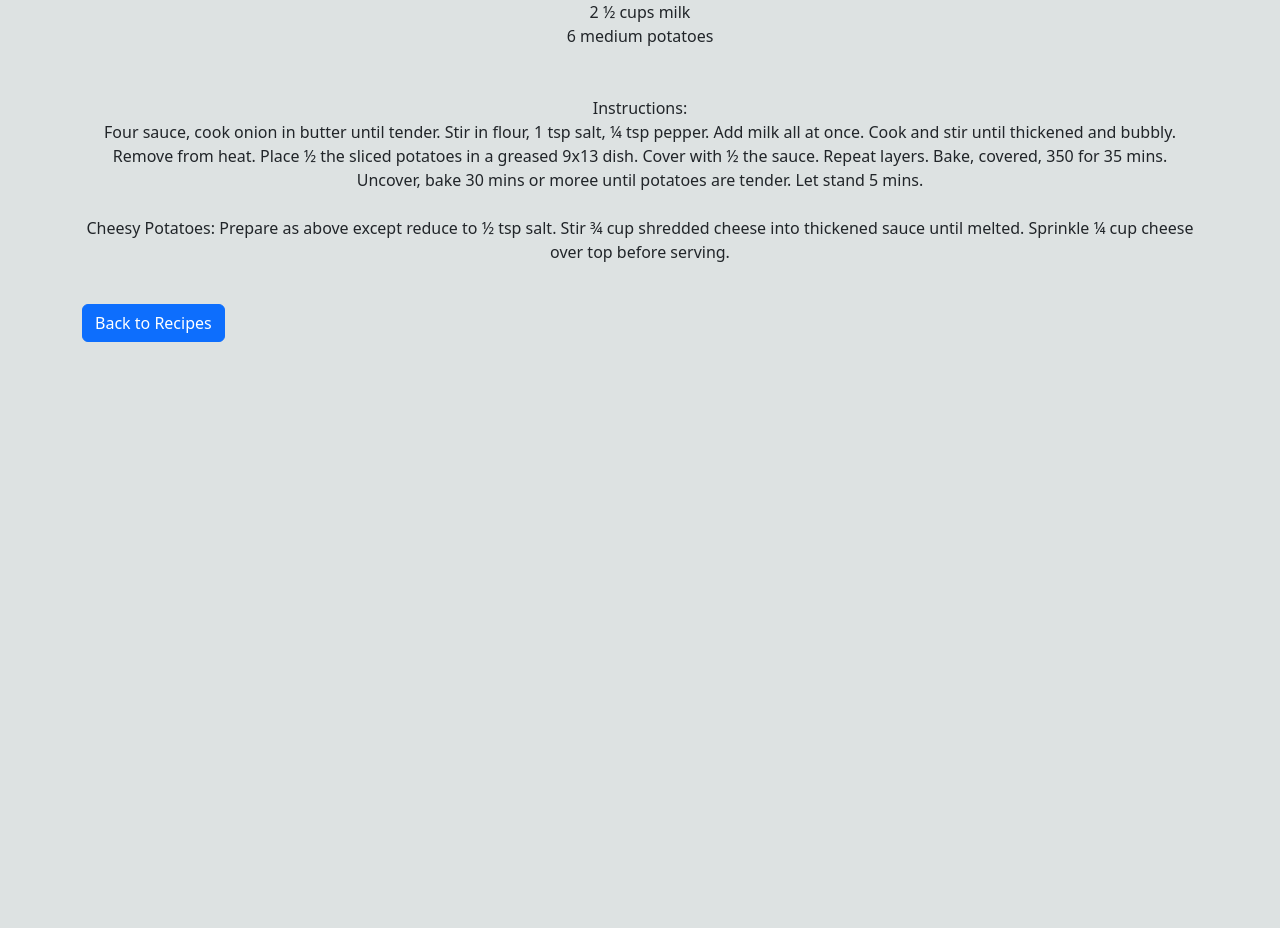
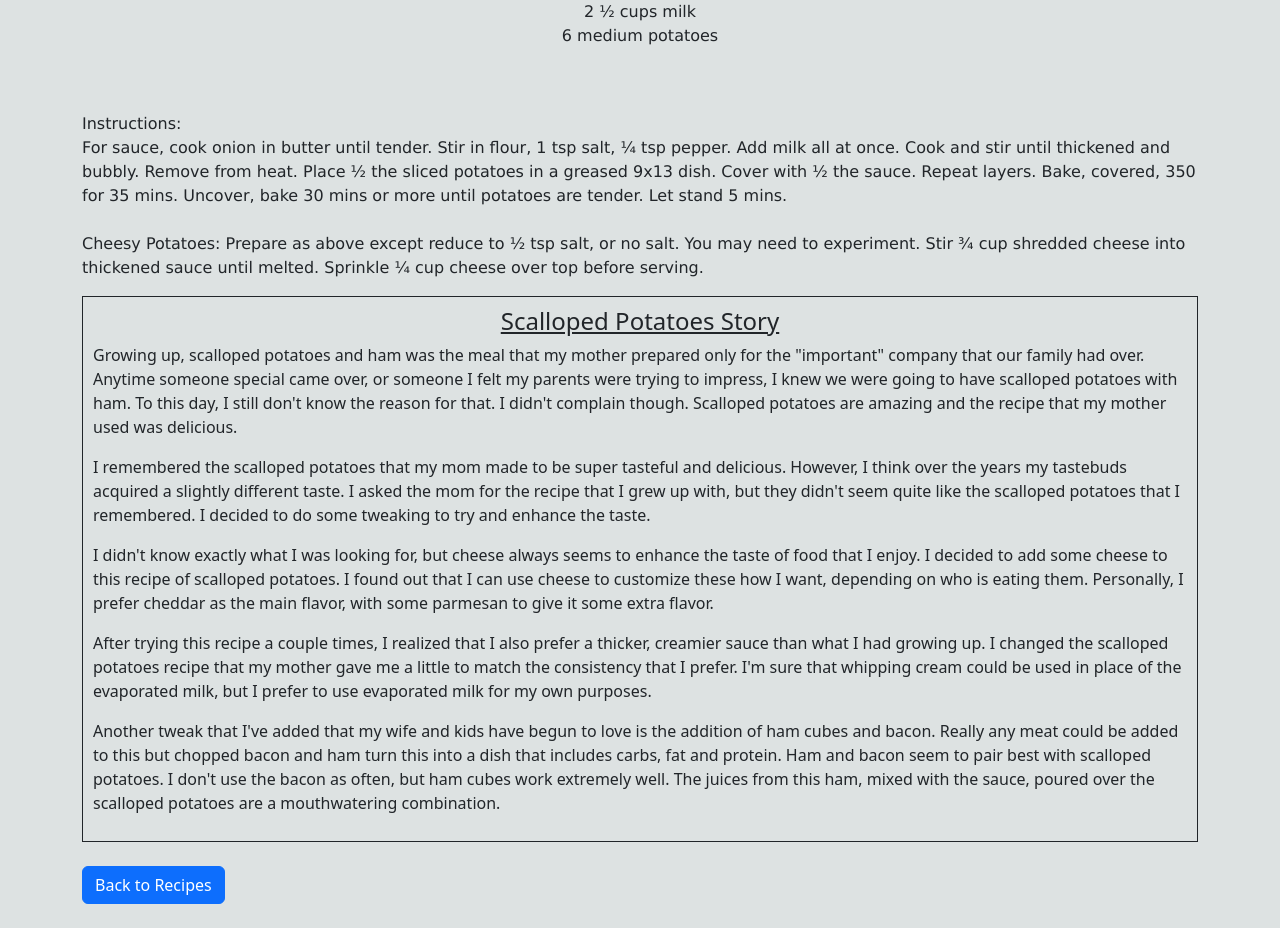
Before and after one commit to tbrowntech/RecipeBlog, a Vue app in the folder blog/: page /scallopedpotatoes in a window 1280 px wide. Shown: the part 489-1417 px from the top of the page. Before the commit the page ends 831 px from the top, so only its background shows below. Built offline with nearby package versions, Linux system fonts and the light colour scheme.

Commit message:
scalloped potatoes, adding story

```diff
--- a/blog/src/components/OatmealCookies.vue
+++ b/blog/src/components/OatmealCookies.vue
@@ -1,5 +1,6 @@
 <template>
   <div class="oatmealcookies">
+    <div class="recipe">
       <h3 class="text-aqua text-center">Oatmeal Chocolate Chip Cookies</h3>
       <img
         class="post-img"
@@ -19,15 +20,23 @@
         1 ½ cups old fashioned oatmeal <br />
         2 teaspoons cinnamon <br />
         ½ bag of chocolate chips <br /><br />
+      </p>
+      <p class="left-align">
         Instructions: <br />
         Mix sugars, butter, eggs, and vanilla. Add the rest of the dry
         ingredients, mix well. The dough will end in a somewhat crumbly
         consistency, that is normal. Roll into a ball, place on baking sheet and
-      push down with a fork. Bake at 350 degrees for 12 minutes. If desired, you
-      can add nuts 1/4 teaspoon nutmeg, or substitiute chocolate chips with
-      raisins. <br />
+        push down with a fork. Bake at 350 degrees for 12 minutes. If desired,
+        you can add nuts 1/4 teaspoon nutmeg, or substitiute chocolate chips
+        with raisins. <br />
       </p>
+    </div>
+    <div>
+      <br />
       <button class="btn btn-primary" @click="goBack">Back to Recipes</button>
+      <br />
+      <br />
+    </div>
   </div>
 </template>
 
--- a/blog/src/components/ScallopedPotatoes.vue
+++ b/blog/src/components/ScallopedPotatoes.vue
@@ -1,5 +1,6 @@
 <template>
   <div class="scalloped">
+    <div class="recipe">
       <h3 class="text-aqua text-center">Scalloped Potatoes</h3>
       <img
         class="post-img"
@@ -14,19 +15,73 @@
         2 ½ cups milk <br />
         6 medium potatoes <br />
         <br /><br />
+      </p>
+      <p class="left-align">
         Instructions: <br />
-      Four sauce, cook onion in butter until tender. Stir in flour, 1 tsp salt,
+        For sauce, cook onion in butter until tender. Stir in flour, 1 tsp salt,
         ¼ tsp pepper. Add milk all at once. Cook and stir until thickened and
         bubbly. Remove from heat. Place ½ the sliced potatoes in a greased 9x13
         dish. Cover with ½ the sauce. Repeat layers. Bake, covered, 350 for 35
-      mins. Uncover, bake 30 mins or moree until potatoes are tender. Let stand
+        mins. Uncover, bake 30 mins or more until potatoes are tender. Let stand
         5 mins. <br /><br />
-      Cheesy Potatoes: Prepare as above except reduce to ½ tsp salt. Stir ¾ cup
-      shredded cheese into thickened sauce until melted. Sprinkle ¼ cup cheese
-      over top before serving.
-      <br /><br />
+        Cheesy Potatoes: Prepare as above except reduce to ½ tsp salt, or no
+        salt. You may need to experiment. Stir ¾ cup shredded cheese into
+        thickened sauce until melted. Sprinkle ¼ cup cheese over top before
+        serving.
+        <br />
       </p>
+    </div>
+    <div class="border border-dark border-padding">
+      <h4 class="text-center"><u>Scalloped Potatoes Story</u></h4>
+      <p class="left-align">
+        Growing up, scalloped potatoes and ham was the meal that my mother
+        prepared only for the "important" company that our family had over.
+        Anytime someone special came over, or someone I felt my parents were
+        trying to impress, I knew we were going to have scalloped potatoes with
+        ham. To this day, I still don't know the reason for that. I didn't
+        complain though. Scalloped potatoes are amazing and the recipe that my
+        mother used was delicious.
+      </p>
+      <p class="left-align">
+        I remembered the scalloped potatoes that my mom made to be super
+        tasteful and delicious. However, I think over the years my tastebuds
+        acquired a slightly different taste. I asked the mom for the recipe that
+        I grew up with, but they didn't seem quite like the scalloped potatoes
+        that I remembered. I decided to do some tweaking to try and enhance the
+        taste.
+      </p>
+      <p class="left-align">
+        I didn't know exactly what I was looking for, but cheese always seems to
+        enhance the taste of food that I enjoy. I decided to add some cheese to
+        this recipe of scalloped potatoes. I found out that I can use cheese to
+        customize these how I want, depending on who is eating them. Personally,
+        I prefer cheddar as the main flavor, with some parmesan to give it some
+        extra flavor.
+      </p>
+      <p class="left-align">
+        After trying this recipe a couple times, I realized that I also prefer a
+        thicker, creamier sauce than what I had growing up. I changed the
+        scalloped potatoes recipe that my mother gave me a little to match the
+        consistency that I prefer. I'm sure that whipping cream could be used in
+        place of the evaporated milk, but I prefer to use evaporated milk for my
+        own purposes.
+      </p>
+      <p class="left-align">
+        Another tweak that I've added that my wife and kids have begun to love
+        is the addition of ham cubes and bacon. Really any meat could be added
+        to this but chopped bacon and ham turn this into a dish that includes
+        carbs, fat and protein. Ham and bacon seem to pair best with scalloped
+        potatoes. I don't use the bacon as often, but ham cubes work extremely
+        well. The juices from this ham, mixed with the sauce, poured over the
+        scalloped potatoes are a mouthwatering combination.
+      </p>
+    </div>
+    <div>
+      <br />
       <button class="btn btn-primary" @click="goBack">Back to Recipes</button>
+      <br />
+      <br />
+    </div>
   </div>
 </template>
 
```
Lines whose indentation alone changed are shown as unchanged.
